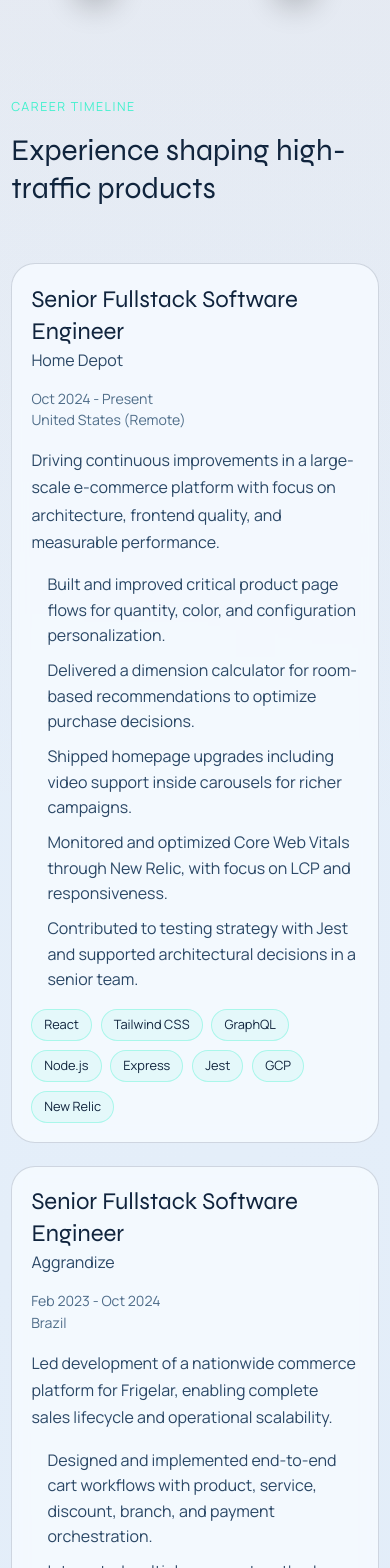
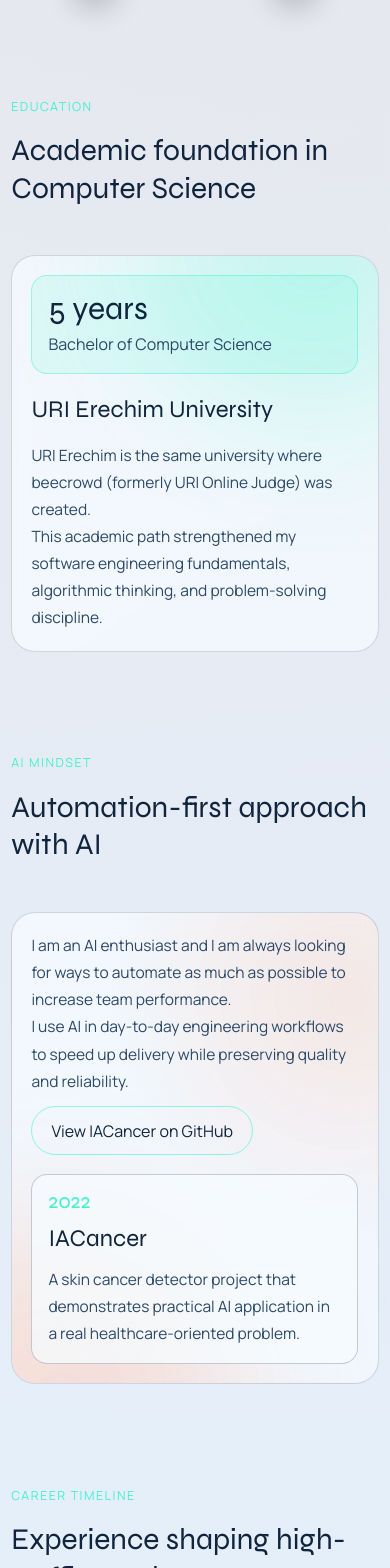
Before and after one commit to guztartas/gustavo-frontend-portfolio, a Next.js app: page / in a window 390 px wide. Shown: the part 3140-4708 px from the top of the page. Built offline with nearby package versions, Linux system fonts and the light colour scheme.

Commit message:
new 2 sections

```diff
--- a/src/app/globals.css
+++ b/src/app/globals.css
@@ -339,6 +339,134 @@
   letter-spacing: 0.12em;
   text-transform: uppercase;
   color: var(--accent-cyan);
+}
+
+.story-panel {
+  position: relative;
+  overflow: hidden;
+  border: 1px solid var(--line-soft);
+  border-radius: var(--radius-xl);
+  padding: clamp(1.2rem, 2.6vw, 2rem);
+  background: linear-gradient(
+    145deg,
+    color-mix(in srgb, var(--surface-card) 92%, transparent),
+    color-mix(in srgb, var(--surface-elevated) 86%, transparent)
+  );
+  backdrop-filter: blur(8px);
+}
+
+.story-panel-ai {
+  background:
+    radial-gradient(
+      circle at 92% 18%,
+      color-mix(in srgb, var(--accent-coral) 16%, transparent),
+      transparent 48%
+    ),
+    linear-gradient(
+      145deg,
+      color-mix(in srgb, var(--surface-card) 92%, transparent),
+      color-mix(in srgb, var(--surface-elevated) 86%, transparent)
+    );
+}
+
+.story-halo {
+  position: absolute;
+  width: 22rem;
+  height: 22rem;
+  border-radius: 999px;
+  filter: blur(74px);
+  opacity: 0.34;
+  pointer-events: none;
+}
+
+.story-halo-education {
+  top: -12rem;
+  right: -7rem;
+  background: color-mix(in srgb, var(--accent-cyan) 70%, transparent);
+}
+
+.story-halo-ai {
+  bottom: -12rem;
+  left: -8rem;
+  background: color-mix(in srgb, var(--accent-coral) 68%, transparent);
+}
+
+.story-content {
+  position: relative;
+  display: grid;
+  grid-template-columns: minmax(0, 0.8fr) minmax(0, 1.2fr);
+  gap: 1.2rem;
+  align-items: start;
+}
+
+.story-panel-ai .story-content {
+  grid-template-columns: repeat(2, minmax(0, 1fr));
+}
+
+.story-badge {
+  border: 1px solid color-mix(in srgb, var(--accent-cyan) 46%, transparent);
+  border-radius: var(--radius-md);
+  padding: 1rem;
+  background: color-mix(in srgb, var(--accent-cyan) 12%, transparent);
+}
+
+.story-badge-value {
+  margin: 0;
+  font-size: clamp(2rem, 4vw, 3rem);
+  line-height: 1;
+  color: var(--text-primary);
+}
+
+.story-badge-label {
+  margin: 0.45rem 0 0;
+  color: var(--text-muted);
+  line-height: 1.6;
+}
+
+.story-copy {
+  margin: 0;
+  color: var(--text-muted);
+  font-size: clamp(0.97rem, 1.4vw, 1.04rem);
+  line-height: 1.75;
+}
+
+.story-link {
+  width: fit-content;
+  display: inline-flex;
+  align-items: center;
+  justify-content: center;
+  border: 1px solid color-mix(in srgb, var(--accent-cyan) 58%, transparent);
+  border-radius: 999px;
+  margin-top: 0.7rem;
+  padding: 0.72rem 1.2rem;
+  color: var(--text-primary);
+  text-decoration: none;
+  transition:
+    transform 220ms ease,
+    border-color 220ms ease,
+    background-color 220ms ease;
+}
+
+.story-link:hover {
+  transform: translateY(-1px);
+  border-color: color-mix(in srgb, var(--accent-coral) 58%, transparent);
+  background: color-mix(in srgb, var(--accent-coral) 12%, transparent);
+}
+
+.ai-proof {
+  border: 1px solid color-mix(in srgb, var(--line-medium) 88%, transparent);
+  border-radius: var(--radius-md);
+  padding: 1rem;
+  display: grid;
+  gap: 0.65rem;
+  background: color-mix(in srgb, var(--surface-card) 90%, transparent);
+}
+
+.ai-proof-year {
+  margin: 0;
+  color: var(--accent-cyan);
+  line-height: 1;
+  font-size: clamp(1.35rem, 3vw, 1.85rem);
 }
 
 .impact-carousel-shell {
@@ -748,6 +876,11 @@
     min-height: unset;
   }
 
+  .story-content,
+  .story-panel-ai .story-content {
+    grid-template-columns: 1fr;
+  }
+
   .control-button {
     min-width: 2.05rem;
     padding: 0.34rem 0.5rem;
--- a/src/app/page.tsx
+++ b/src/app/page.tsx
@@ -267,6 +267,8 @@
         href: '#recommendations',
         label: content.labels.navigation.recommendations,
       },
+      { href: '#education', label: content.labels.navigation.education },
+      { href: '#ai', label: content.labels.navigation.ai },
       { href: '#experience', label: content.labels.navigation.experience },
       { href: '#skills', label: content.labels.navigation.skills },
       { href: '#contact', label: content.labels.navigation.contact },
@@ -721,6 +723,88 @@
           </div>
         </section>
 
+        <section id='education'>
+          <div className='container'>
+            <div
+              className={sectionIntroClass}
+              data-reveal
+              style={revealStyle(100)}
+            >
+              <p className='section-tag'>
+                {content.labels.sections.educationTag}
+              </p>
+              <h2 className='display-font text-3xl leading-tight sm:text-4xl'>
+                {content.labels.sections.educationTitle}
+              </h2>
+            </div>
+
+            <article className='story-panel mt-12' data-reveal style={revealStyle(170)}>
+              <div className='story-halo story-halo-education' aria-hidden />
+              <div className='story-content'>
+                <div className='story-badge'>
+                  <p className='story-badge-value display-font'>
+                    {content.education.duration}
+                  </p>
+                  <p className='story-badge-label'>{content.education.degree}</p>
+                </div>
+
+                <div className='space-y-4'>
+                  <h3 className='display-font text-2xl text-[var(--text-primary)]'>
+                    {content.education.institution}
+                  </h3>
+                  <p className='story-copy'>{content.education.context}</p>
+                  <p className='story-copy'>{content.education.summary}</p>
+                </div>
+              </div>
+            </article>
+          </div>
+        </section>
+
+        <section id='ai'>
+          <div className='container'>
+            <div
+              className={sectionIntroClass}
+              data-reveal
+              style={revealStyle(100)}
+            >
+              <p className='section-tag'>{content.labels.sections.aiTag}</p>
+              <h2 className='display-font text-3xl leading-tight sm:text-4xl'>
+                {content.labels.sections.aiTitle}
+              </h2>
+            </div>
+
+            <article className='story-panel story-panel-ai mt-12' data-reveal style={revealStyle(170)}>
+              <div className='story-halo story-halo-ai' aria-hidden />
+              <div className='story-content'>
+                <div className='space-y-4'>
+                  <p className='story-copy'>{content.aiFocus.summary}</p>
+                  <p className='story-copy'>{content.aiFocus.automationFocus}</p>
+                  <a
+                    href={content.aiFocus.projectUrl}
+                    target='_blank'
+                    rel='noreferrer'
+                    className='story-link'
+                  >
+                    {content.aiFocus.projectCta}
+                  </a>
+                </div>
+
+                <div className='ai-proof'>
+                  <p className='ai-proof-year display-font'>
+                    {content.aiFocus.projectYear}
+                  </p>
+                  <h3 className='display-font text-2xl text-[var(--text-primary)]'>
+                    {content.aiFocus.projectName}
+                  </h3>
+                  <p className='story-copy'>
+                    {content.aiFocus.projectDescription}
+                  </p>
+                </div>
+              </div>
+            </article>
+          </div>
+        </section>
+
         <section id='experience'>
           <div className='container'>
             <div
--- a/src/data/portfolio-data.ts
+++ b/src/data/portfolio-data.ts
@@ -35,10 +35,30 @@
   quote: string;
 };
 
+export type EducationProfile = {
+  degree: string;
+  duration: string;
+  institution: string;
+  context: string;
+  summary: string;
+};
+
+export type AIFocusProfile = {
+  summary: string;
+  automationFocus: string;
+  projectName: string;
+  projectYear: string;
+  projectDescription: string;
+  projectUrl: string;
+  projectCta: string;
+};
+
 export type PortfolioLabels = {
   navigation: {
     impact: string;
     recommendations: string;
+    education: string;
+    ai: string;
     experience: string;
     skills: string;
     contact: string;
@@ -56,6 +76,10 @@
     recommendationsTag: string;
     recommendationsTitle: string;
     recommendationsSource: string;
+    educationTag: string;
+    educationTitle: string;
+    aiTag: string;
+    aiTitle: string;
     experienceTag: string;
     experienceTitle: string;
     skillsTag: string;
@@ -96,6 +120,8 @@
   metrics: Metric[];
   impact: Impact[];
   recommendations: Recommendation[];
+  education: EducationProfile;
+  aiFocus: AIFocusProfile;
   experiences: Experience[];
   skills: SkillGroup[];
   languages: string[];
@@ -513,6 +539,27 @@
       },
     ],
     recommendations: recommendationsEn,
+    education: {
+      degree: 'Bachelor of Computer Science',
+      duration: '5 years',
+      institution: 'URI Erechim University',
+      context:
+        'URI Erechim is the same university where beecrowd (formerly URI Online Judge) was created.',
+      summary:
+        'This academic path strengthened my software engineering fundamentals, algorithmic thinking, and problem-solving discipline.',
+    },
+    aiFocus: {
+      summary:
+        'I am an AI enthusiast and I am always looking for ways to automate as much as possible to increase team performance.',
+      automationFocus:
+        'I use AI in day-to-day engineering workflows to speed up delivery while preserving quality and reliability.',
+      projectName: 'IACancer',
+      projectYear: '2022',
+      projectDescription:
+        'A skin cancer detector project that demonstrates practical AI application in a real healthcare-oriented problem.',
+      projectUrl: 'https://github.com/guztartas/IACancer',
+      projectCta: 'View IACancer on GitHub',
+    },
     experiences: experiencesEn,
     skills: [
       {
@@ -572,6 +619,8 @@
       navigation: {
         impact: 'Impact',
         recommendations: 'Recommendations',
+        education: 'Education',
+        ai: 'AI',
         experience: 'Experience',
         skills: 'Skills',
         contact: 'Contact',
@@ -591,6 +640,10 @@
           'Recommendations from teammates, leaders, and hiring partners',
         recommendationsSource:
           'All recommendations in this section are also available on my LinkedIn profile.',
+        educationTag: 'Education',
+        educationTitle: 'Academic foundation in Computer Science',
+        aiTag: 'AI mindset',
+        aiTitle: 'Automation-first approach with AI',
         experienceTag: 'Career timeline',
         experienceTitle: 'Experience shaping high-traffic products',
         skillsTag: 'Toolkit',
@@ -701,6 +754,27 @@
       },
     ],
     recommendations: recommendationsPt,
+    education: {
+      degree: 'Bacharelado em Ciência da Computação',
+      duration: '5 anos',
+      institution: 'Universidade URI Erechim',
+      context:
+        'A URI Erechim é a mesma universidade onde nasceu o beecrowd (antigo URI Online Judge).',
+      summary:
+        'Essa formação fortaleceu minha base em engenharia de software, pensamento algorítmico e resolução de problemas complexos.',
+    },
+    aiFocus: {
+      summary:
+        'Sou entusiasta por IA e estou sempre buscando automatizar o que for possível para aumentar a performance do time.',
+      automationFocus:
+        'Uso IA no fluxo de engenharia do dia a dia para acelerar entregas sem abrir mão de qualidade e confiabilidade.',
+      projectName: 'IACancer',
+      projectYear: '2022',
+      projectDescription:
+        'Projeto de detector de câncer de pele que desenvolvi para aplicar IA em um problema real orientado à saúde.',
+      projectUrl: 'https://github.com/guztartas/IACancer',
+      projectCta: 'Ver IACancer no GitHub',
+    },
     experiences: experiencesPt,
     skills: [
       {
@@ -760,6 +834,8 @@
       navigation: {
         impact: 'Impacto',
         recommendations: 'Indicações',
+        education: 'Formação',
+        ai: 'IA',
         experience: 'Experiência',
         skills: 'Skills',
         contact: 'Contato',
@@ -779,6 +855,10 @@
           'Indicações de colegas, lideranças e parceiros de contratação',
         recommendationsSource:
           'Todas as indicações desta seção também estão disponíveis no meu perfil do LinkedIn.',
+        educationTag: 'Formação',
+        educationTitle: 'Base acadêmica em Ciência da Computação',
+        aiTag: 'Entusiasta de IA',
+        aiTitle: 'Automação com IA para elevar performance',
         experienceTag: 'Linha do tempo',
         experienceTitle: 'Experiência em produtos de alto tráfego',
         skillsTag: 'Ferramentas',
```
